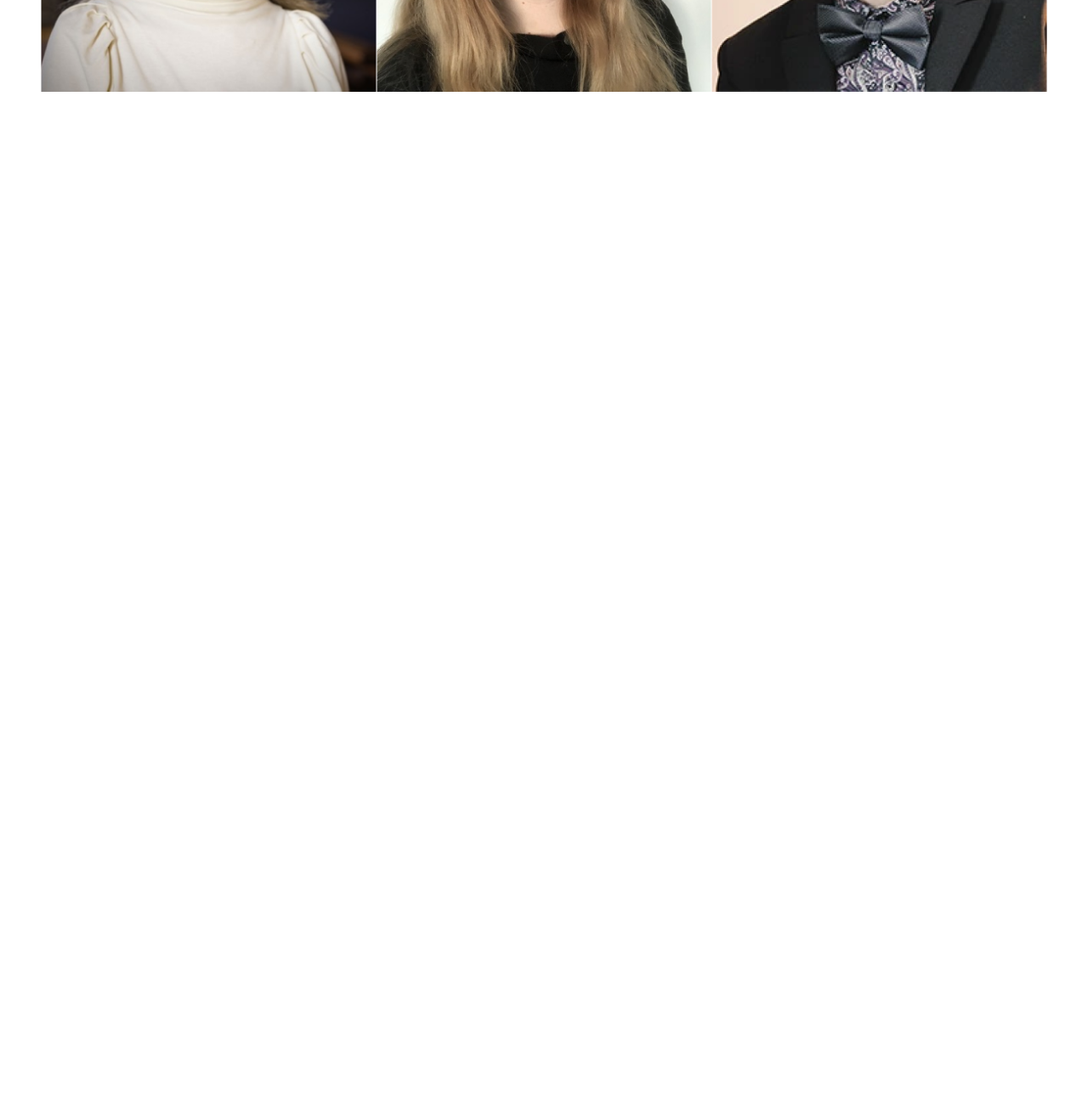
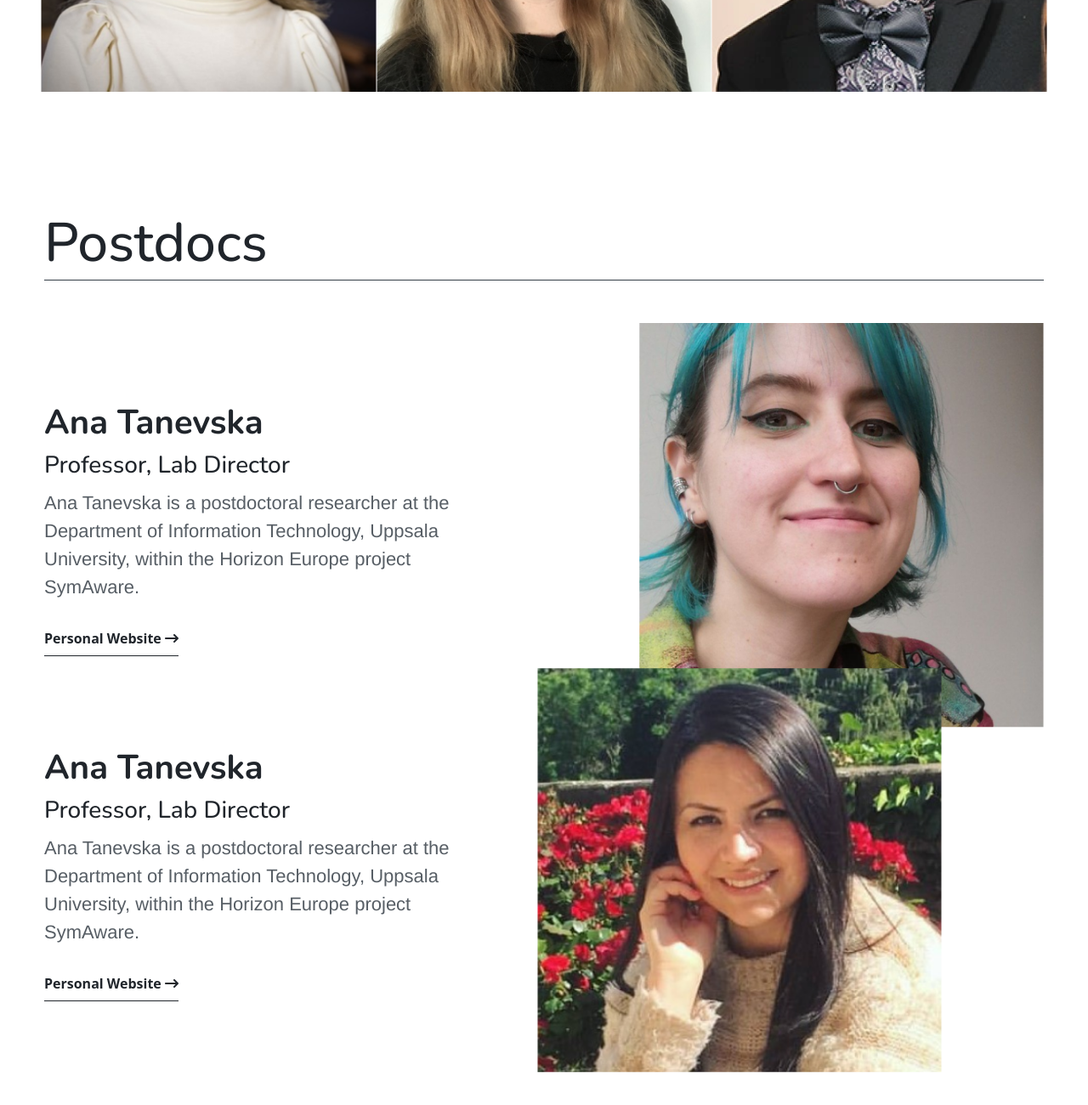
Before and after one commit to sanjitgh/accessibility, a plain HTML site: page index.html in a window 1280 px wide. Shown: the part 1488-2788 px from the top of the page at 85% size. Before the commit the page ends 1666 px from the top, so only its background shows below. Drawn offline with nearby package versions, Linux system fonts and the light colour scheme.

Commit message:
postdocs done

```diff
--- a/css/media.css
+++ b/css/media.css
@@ -17,6 +17,12 @@
     font-size: 3.5rem;
     line-height: 5rem;
   }
+  .postdocs_img_position {
+    left: -50px;
+  }
+  .secound_row_position {
+    top: -40px;
+  }
 }
 @media screen and (max-width: 991px) {
   .banner_content {
@@ -27,6 +33,12 @@
   }
   .banner {
     margin-top: 50px;
+  }
+  .secound_row_position {
+    top: 80px;
+  }
+  .postdocs_img_position {
+    left: 0;
   }
 }
 /* mobile device */
@@ -52,7 +64,14 @@
     font-size: 3.5rem;
     margin-bottom: 50px;
   }
-  .our_people h2 {
+  .section_title h2 {
     font-size: 2rem;
   }
+  .postdocs_content h3 {
+    font-size: 2rem;
+  }
+  .postdocs_content h4 {
+    font-size: 1.2rem;
+    margin: 10px 0;
+  }
 }
--- a/css/style.css
+++ b/css/style.css
@@ -103,23 +103,20 @@ header ul a i {
 }
 
 /* out people style */
-
-.our_people {
-}
 .our_people h1 {
   font-size: 5.25rem;
   margin-bottom: 100px;
   font-weight: 500;
 }
 
-.our_people h2 {
+.section_title h2 {
   font-size: 4rem;
   position: relative;
   margin-bottom: 50px;
   padding-bottom: 5px;
 }
 
-.our_people h2::after {
+.section_title h2::after {
   content: "";
   width: 100%;
   height: 1px;
@@ -134,3 +131,42 @@ header ul a i {
 .col-lg-4 {
   padding: 0;
 }
+
+/* postdocs style */
+.postdocs_content h3 {
+  font-size: 2.5rem;
+  font-weight: 700;
+}
+.postdocs_content h4 {
+  font-size: 1.75rem;
+  margin: 10px 0;
+}
+.postdocs_content p {
+  font-size: 1.375rem;
+  max-width: 545px;
+  margin-bottom: 2rem;
+}
+
+.postdocs_content a {
+  color: var(--titleColor);
+  text-decoration: none;
+  font-size: 1rem;
+  font-weight: 700;
+  position: relative;
+  padding-bottom: 10px;
+}
+.postdocs_content a::after {
+  position: absolute;
+  content: "";
+  background: var(--titleColor);
+  height: 1px;
+  width: 100%;
+  bottom: 0;
+  left: 0;
+}
+.secound_row_position {
+  top: -70px;
+}
+.postdocs_img_position {
+  left: -120px;
+}
--- a/index.html
+++ b/index.html
@@ -65,13 +65,13 @@
             </div>
         </section>
 
-        <!-- out people section -->
+        <!-- out people & professors section -->
          <section class="our_people">
             <div class="container">
                 <h1 class="text-center">Our People</h1>
 
                 <!-- section title -->
-                <div class="professor_title">
+                <div class="section_title">
                     <h2>Professors</h2>
                 </div>
 
@@ -97,6 +97,53 @@
             </div>
          </section>
 
+         <!-- postdocs section -->
+          <section class="postdocs">
+            <div class="container">
+                <!-- section title -->
+                <div class="section_title">
+                    <h2>Postdocs</h2>
+                </div>
+
+                <!-- _____________ -->
+                <!-- first row -->
+                <div class="row align-items-center row-gap-5">
+                    <div class="col-lg-7">
+                        <div class="postdocs_content">
+                            <h3>Ana Tanevska</h3>
+                            <h4>Professor, Lab Director</h4>
+                            <p>Ana Tanevska is a postdoctoral researcher at the Department of Information Technology, Uppsala University, within the Horizon Europe project SymAware.</p>
+
+                            <a href="#">Personal Website <i class="fa-solid fa-arrow-right-long"></i></a>
+                        </div>
+                    </div>
+                    <div class="col-lg-5">
+                        <div class="postdocs_img">
+                            <img src="images/postdaos1.png" class="w-100" alt="">
+                        </div>
+                    </div>
+                </div>
+                <!-- secound row -->
+                <div class="row align-items-center row-gap-5 secound_row_position position-relative">
+                    <div class="col-lg-7">
+                        <div class="postdocs_content">
+                            <h3>Ana Tanevska</h3>
+                            <h4>Professor, Lab Director</h4>
+                            <p>Ana Tanevska is a postdoctoral researcher at the Department of Information Technology, Uppsala University, within the Horizon Europe project SymAware.</p>
+
+                            <a href="#">Personal Website <i class="fa-solid fa-arrow-right-long"></i></a>
+                        </div>
+                    </div>
+                    <div class="col-lg-5">
+                        <div class="postdocs_img postdocs_img_position position-relative">
+                            <img src="images/postdaos2.png" class="w-100" alt="">
+                        </div>
+                    </div>
+                </div>
+
+            </div>
+          </section>
+
     </main>
 
 
```
Also changed, not shown: images/postdaos1.png (added), images/postdaos2.png (added).
